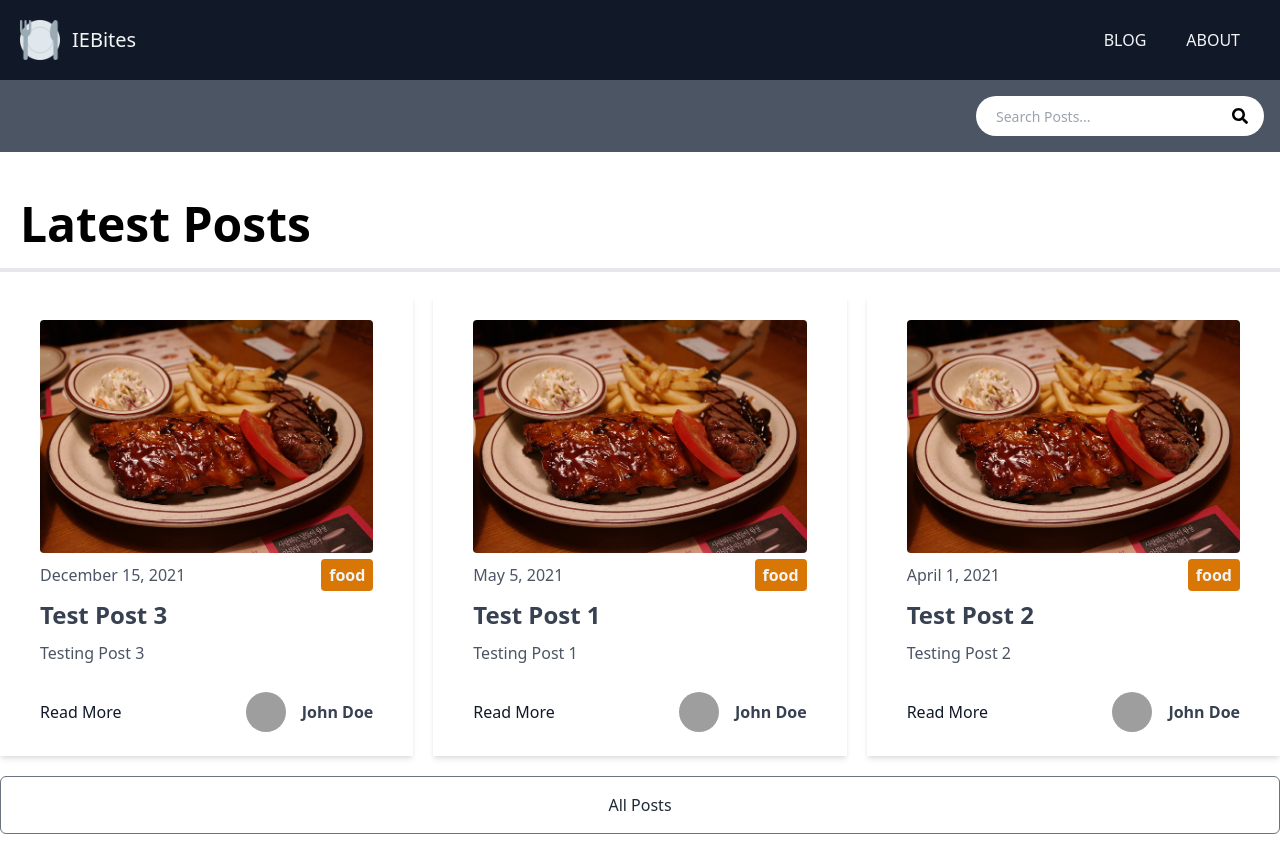
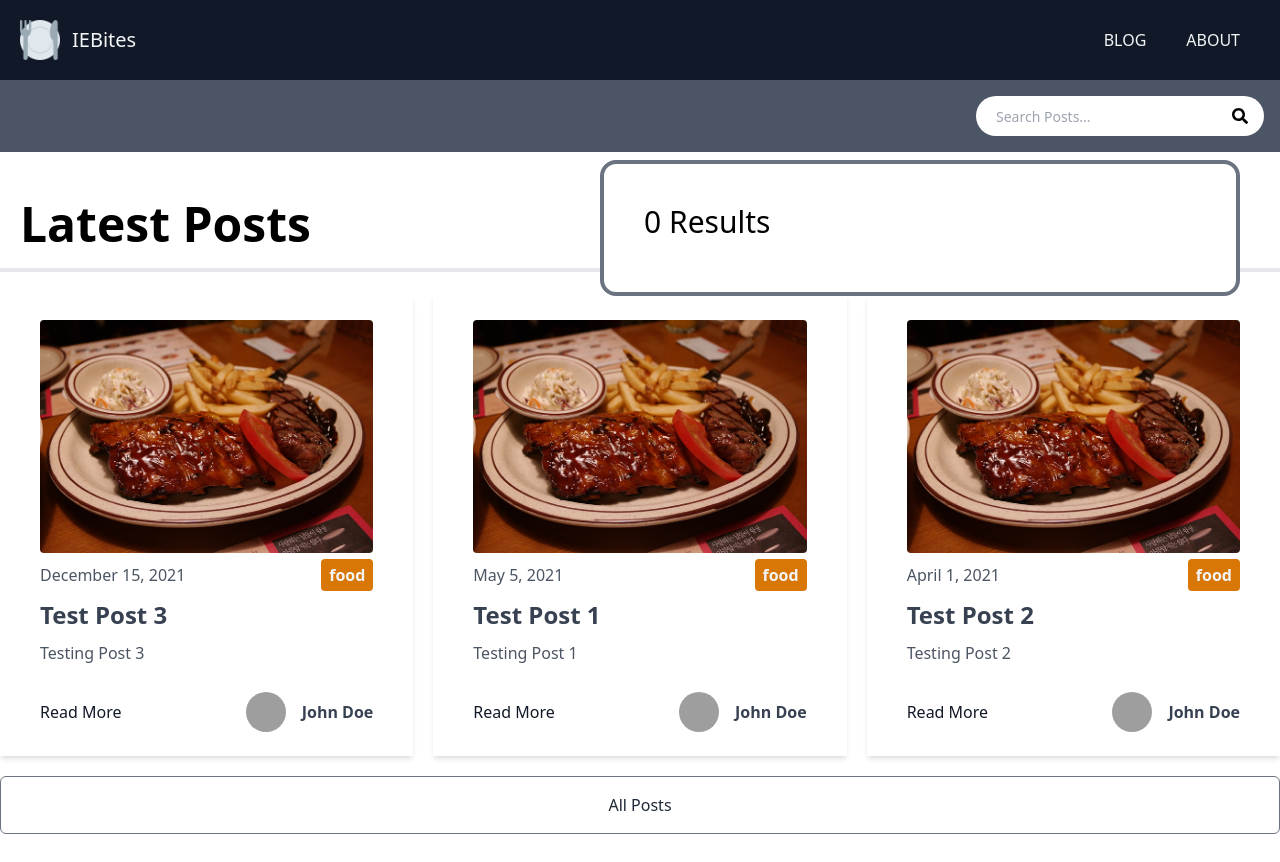
Before and after one commit to RdotSilva/React-NextJS-IEBites, a Next.js app: page / in a window 1280 px wide. Built offline with nearby package versions, Linux system fonts and the light colour scheme; grey boxes are pictures that could not be loaded.

Commit message:
Update display to show search results modal

```diff
--- a/components/Search.js
+++ b/components/Search.js
@@ -1,5 +1,6 @@
 import { useState, useEffect } from "react";
 import { FaSearch } from "react-icons/fa";
+import SearchResults from "./SearchResults";
 
 export default function Search() {
   const [searchTerm, setSearchTerm] = useState("");
@@ -41,6 +42,7 @@ export default function Search() {
           </form>
         </div>
       </div>
+      <SearchResults results={searchResults} />
     </div>
   );
 }
```
